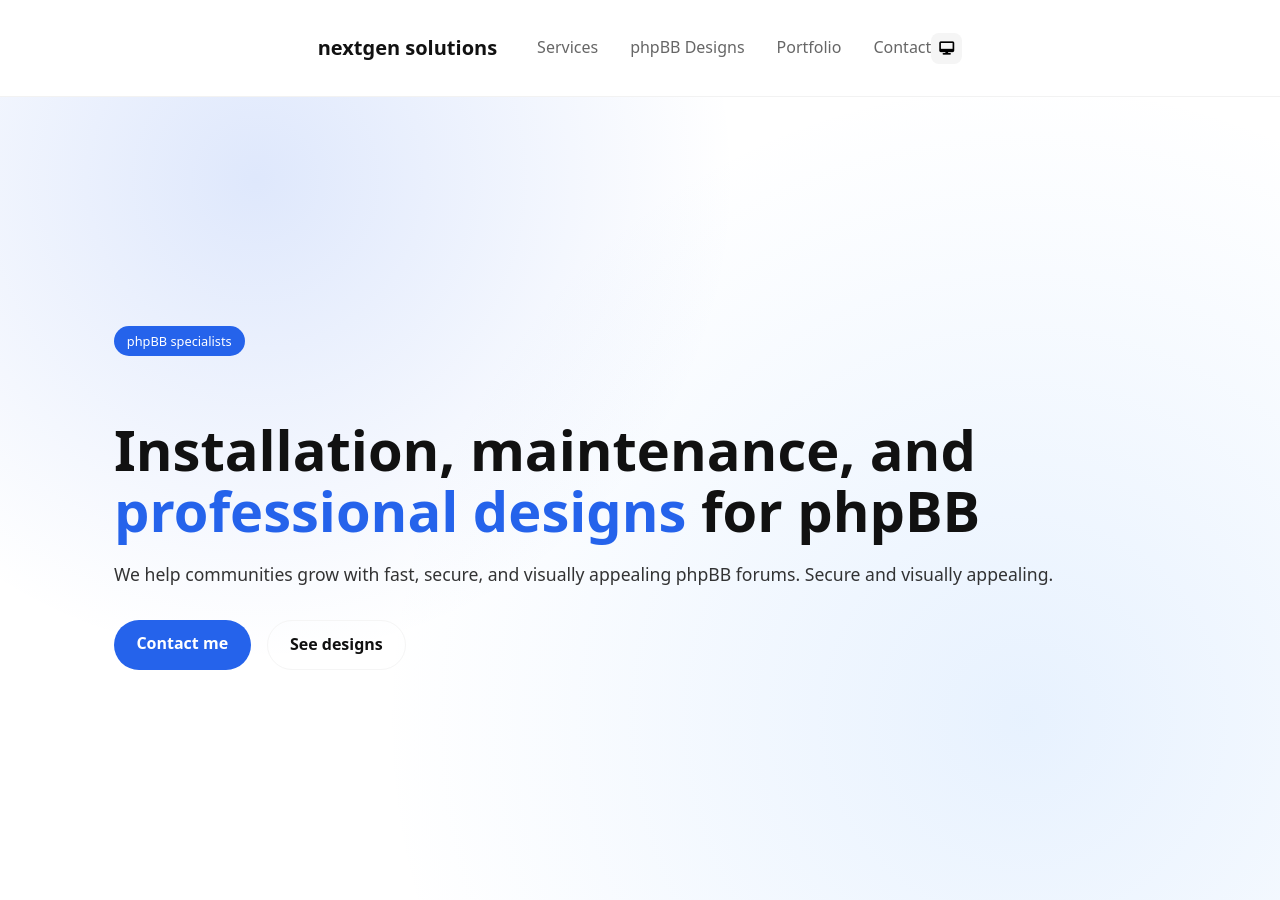
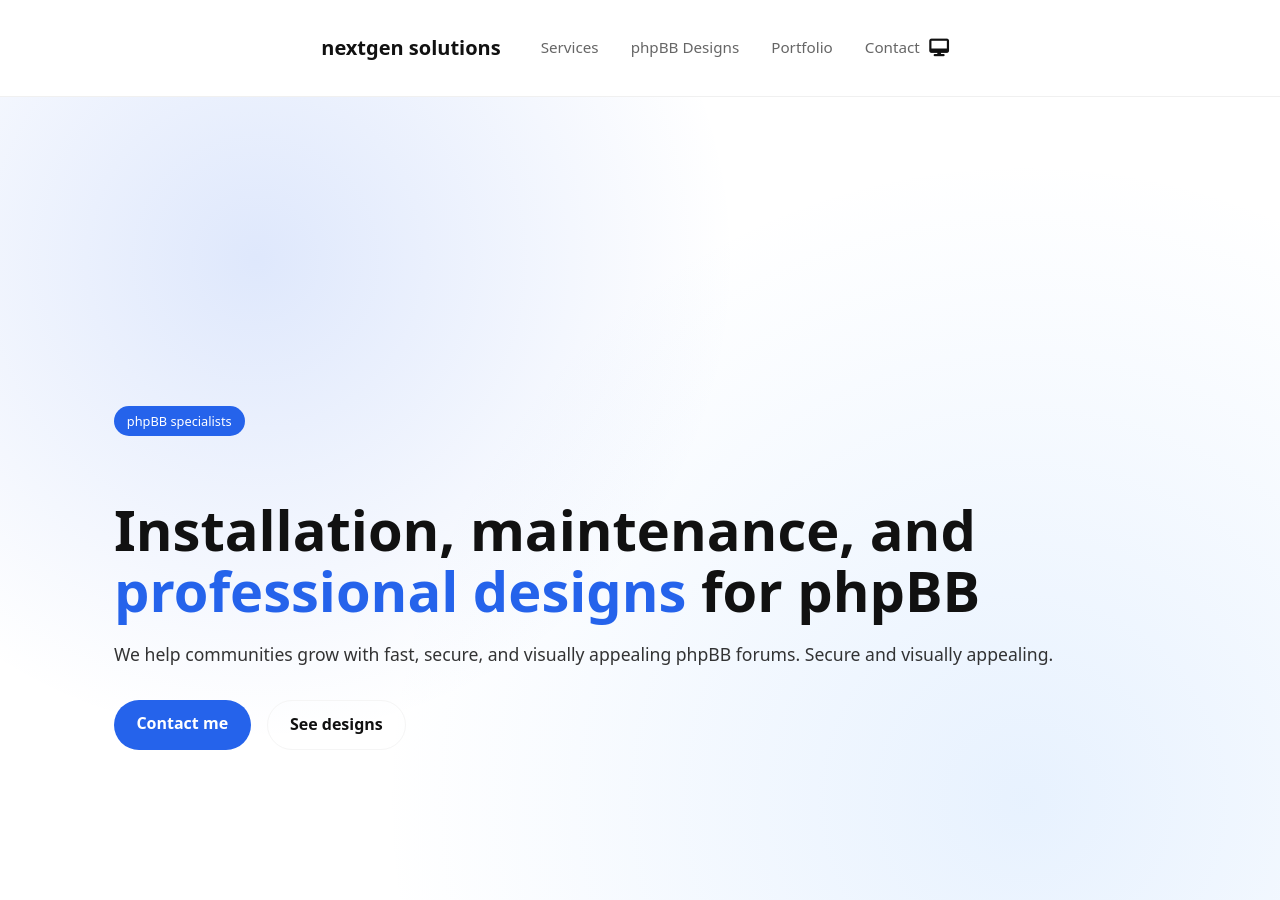
Before and after one commit to nextgen-solutions-gt/nextgen-solutions-gt.github.io, a Jekyll site: the page built from index.md, in a window 1280 px wide and 900 px high. Built offline with Jekyll 4.4.1, drawn with Linux system fonts in a browser that asks for light colours.

Commit message:
More navbar changes

```diff
--- a/_layouts/default.html
+++ b/_layouts/default.html
@@ -12,10 +12,12 @@
 </head>
 <body>
 <header class="site-header">
-  <nav class="nav container">
-    <a href="#home" class="nav-logo">nextgen solutions</a>
+  <nav class="navbar container">
+    <div class="brand">
+      <a href="#top">nextgen solutions</a>
+    </div>
 
-    <ul class="nav-menu" id="navMenu">
+    <ul class="nav-menu">
       <li><a href="#services">Services</a></li>
       <li><a href="#designs">phpBB Designs</a></li>
       <li><a href="#portfolio">Portfolio</a></li>
@@ -23,16 +25,17 @@
     </ul>
 
     <div class="nav-actions">
-      <button id="themeToggle" class="icon-btn" aria-label="Theme">
+      <button id="themeToggle" class="theme-toggle" aria-label="Theme">
         <i class="fa-solid fa-moon"></i>
       </button>
 
-      <button class="nav-toggle" id="navToggle" aria-label="Menu">
+      <button class="nav-toggle" aria-label="Menu">
         <i class="fa-solid fa-bars"></i>
       </button>
     </div>
   </nav>
 </header>
+
 
   <main>
     {{ content }}
--- a/assets/css/style.css
+++ b/assets/css/style.css
@@ -219,18 +219,18 @@
   top: 0;
   width: 100%;
   background: var(--bg);
-  border-bottom: 1px solid rgba(0,0,0,.05);
+  border-bottom: 1px solid rgba(0,0,0,.06);
   z-index: 1000;
 }
 
-.nav {
+.navbar {
+  height: 64px;
   display: flex;
   align-items: center;
   justify-content: space-between;
-  height: 72px;
 }
 
-.nav-logo {
+.brand a {
   font-size: 1.25rem;
   font-weight: 700;
   text-decoration: none;
@@ -239,32 +239,50 @@
 
 .nav-menu {
   display: flex;
-  gap: 2rem; /* 🔑 evita amontonamiento */
+  gap: 2rem;
   list-style: none;
 }
 
 .nav-menu a {
   text-decoration: none;
+  font-size: .95rem;
   color: var(--muted);
-  font-weight: 500;
+  position: relative;
   transition: color .2s ease;
 }
 
 .nav-menu a:hover {
-  color: var(--primary);
+  color: var(--text);
+}
+
+/* subrayado sutil */
+.nav-menu a::after {
+  content: "";
+  position: absolute;
+  bottom: -6px;
+  left: 0;
+  width: 0;
+  height: 2px;
+  background: var(--primary);
+  transition: width .25s ease;
+}
+
+.nav-menu a:hover::after {
+  width: 100%;
 }
 
 .nav-actions {
   display: flex;
   align-items: center;
-  gap: 1rem;
+  gap: .75rem;
 }
 
-.icon-btn {
-  background: var(--card);
+.theme-toggle,
+.nav-toggle {
+  background: none;
   border: none;
-  padding: .5rem;
-  border-radius: 8px;
+  font-size: 1.1rem;
+  color: var(--text);
   cursor: pointer;
 }
 
@@ -272,16 +290,18 @@
   display: none;
 }
 
+/* MOBILE */
 @media (max-width: 768px) {
   .nav-menu {
     position: fixed;
-    top: 72px;
+    top: 64px;
     left: 0;
     right: 0;
     background: var(--bg);
     flex-direction: column;
+    align-items: center;
     gap: 1.5rem;
-    padding: 2rem;
+    padding: 2rem 0;
     transform: translateY(-120%);
     transition: transform .3s ease;
   }
@@ -292,10 +312,11 @@
 
   .nav-toggle {
     display: block;
-    background: none;
-    border: none;
-    font-size: 1.25rem;
   }
+}
+
+main {
+  padding-top: 80px;
 }
 
 .hero {
```
